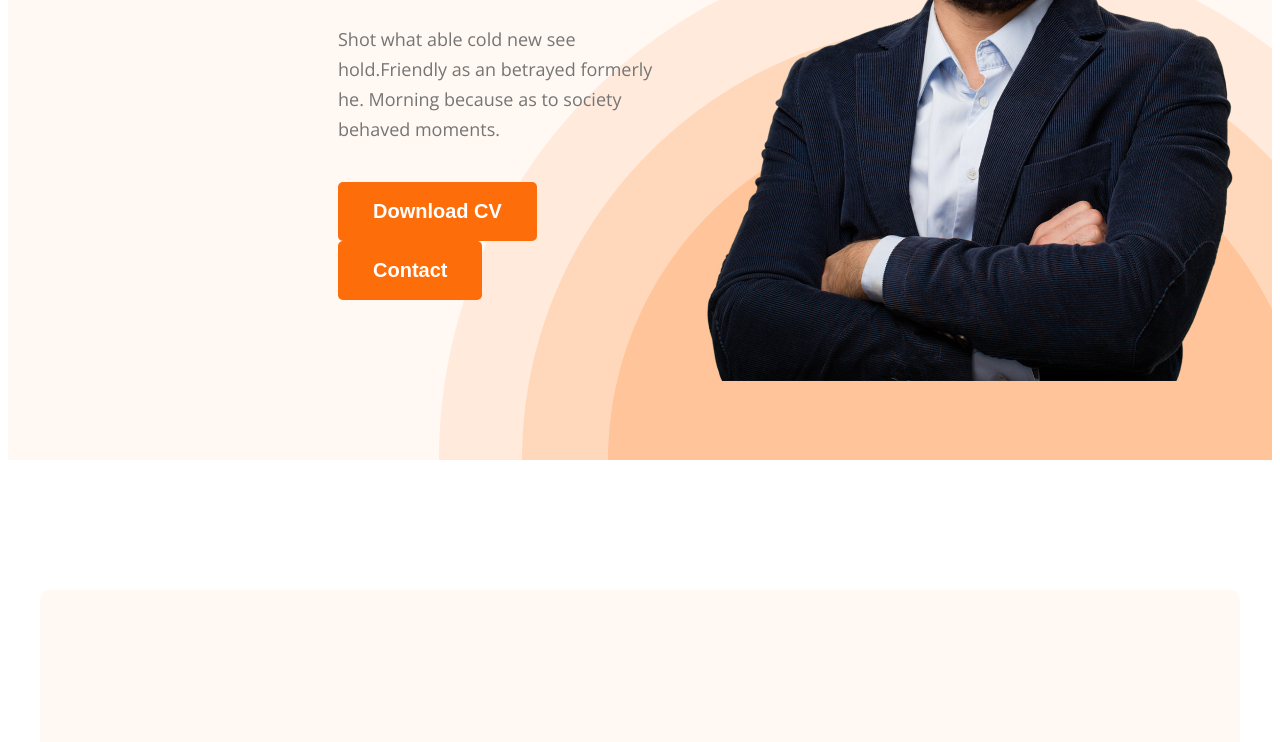
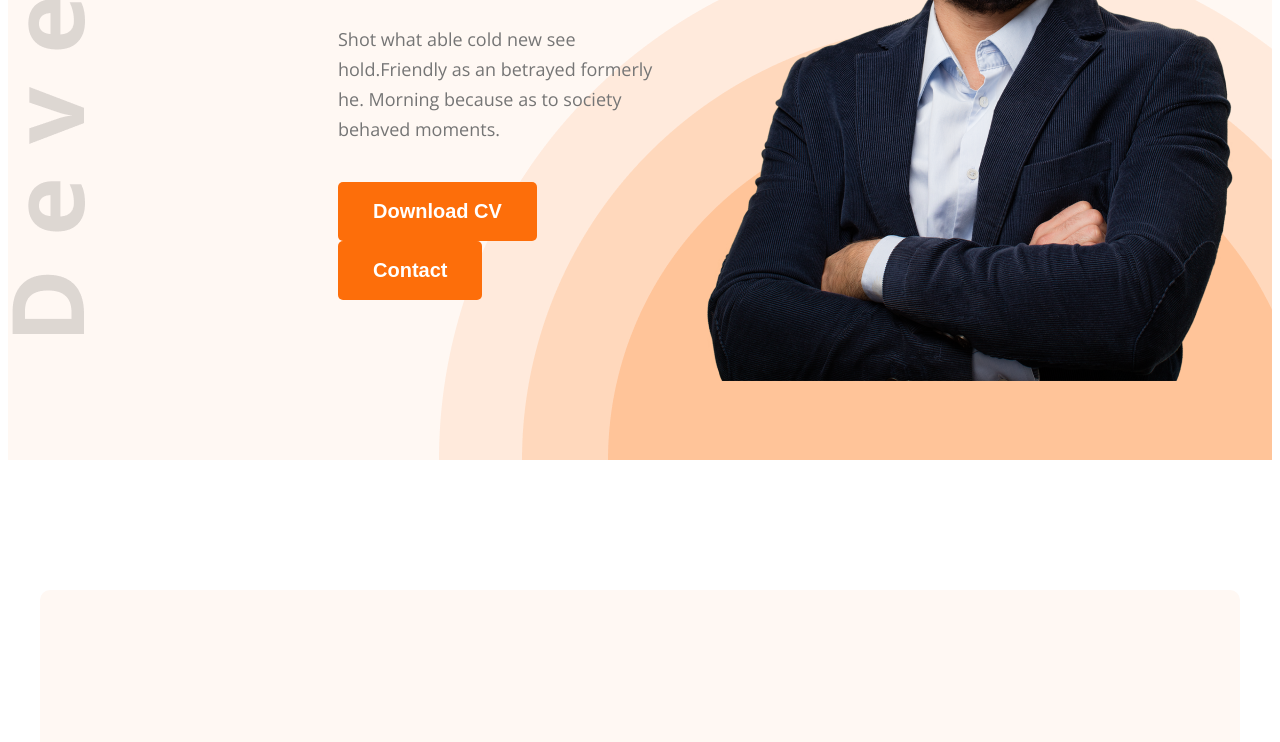
Before and after one commit to Taysir3/developer-portfolio, a plain HTML site: page index.html in a window 1280 px wide. Shown: the part 563-1305 px from the top of the page. Drawn offline with nearby package versions, Linux system fonts and the light colour scheme.

Commit message:
2nd final

```diff
--- a/styles/index.css
+++ b/styles/index.css
@@ -48,9 +48,9 @@ nav a {
 /* header related styles */
 .header {
     background-color: #FFF8F3;
-    background-image: url(../images/header_bg.png);
+    background-image: url(../images/header_bg.png), url("../images/developer.png");
     background-repeat: no-repeat;
-    background-position: bottom right;
+    background-position: bottom right, left;
 }
 
 .banner {
```
